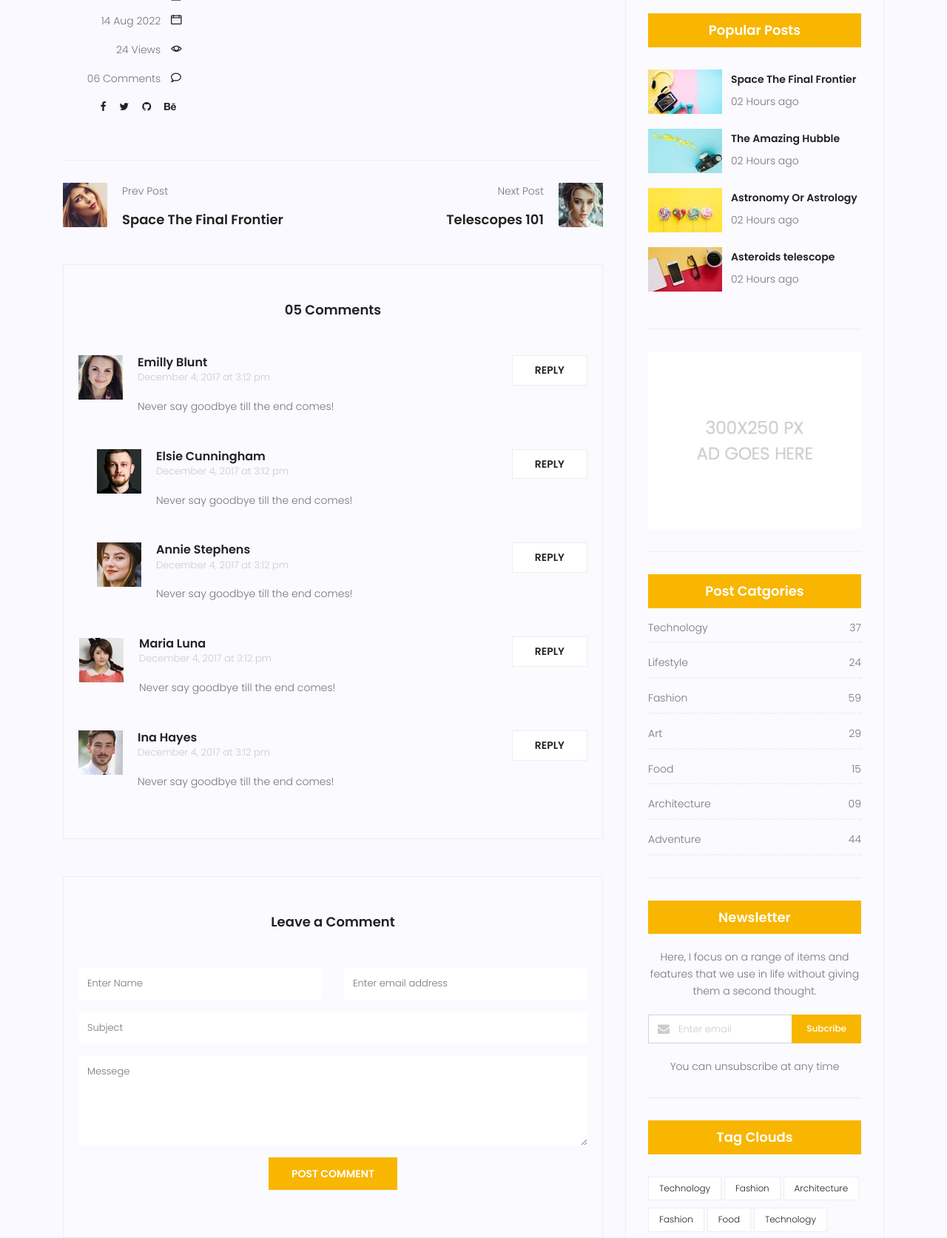
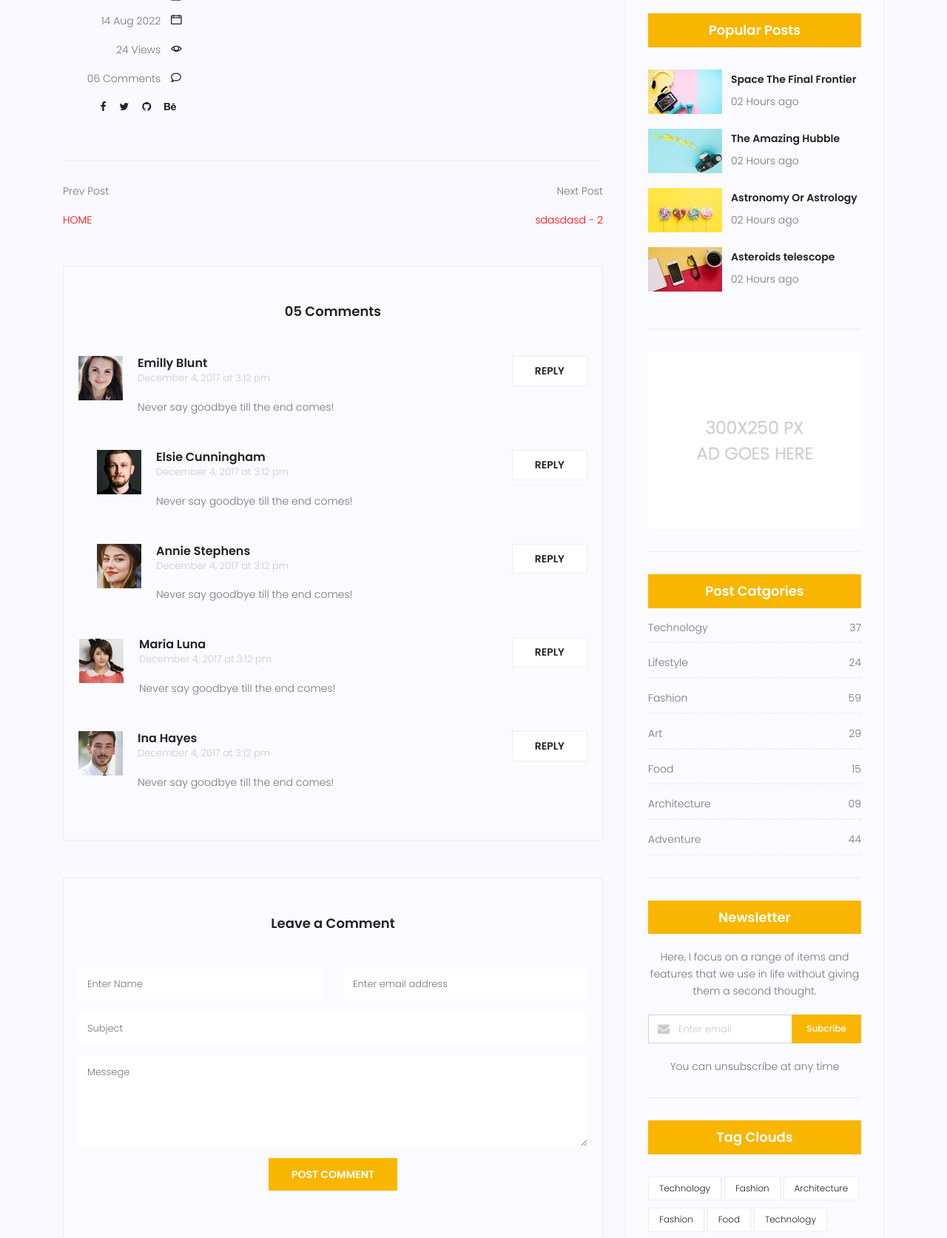
Before and after one commit to ArashDarabi9574/mysite-django, a Django app: page /blog/1 in a window 1280 px wide. Shown: the part 915-2588 px from the top of the page at 74% size. Run offline with Django 3.2, Linux system fonts and the light colour scheme; data comes from the database, SQL or seed files in the repository; both versions use the stored data as it was after the commit; parts of the project's set-up code (start-up, migrations or seed data) failed here and were passed over; some libraries are stand-ins or nearby versions.

Commit message:
next prev added

```diff
--- a/blog/views.py
+++ b/blog/views.py
@@ -10,11 +10,12 @@ def blog_view(response):
 
 
 def blog_single_view(response, pid):
-    posts = Post.objects.filter(status=1)
+    posts = Post.objects.filter(published_at__lte=datetime.datetime.now())
     post = get_object_or_404(posts, pk=pid, status=1)
     post.content_view +=1
     post.save()
-
-    context = {'post': post}
+    nextpost = Post.objects.filter(id__gt=post.pk ).order_by('pk').first()
+    prevpost = Post.objects.filter(id__lt=post.pk).order_by('pk').last()
+    context = {'post': post, 'nextpost': nextpost, 'prevpost': prevpost}
 
     return render(response, 'blog/blog-single.html', context)
--- a/templates/blog/blog-single.html
+++ b/templates/blog/blog-single.html
@@ -67,32 +67,30 @@
 					<div class="row">
 						<div
 							class="col-lg-6 col-md-6 col-12 nav-left flex-row d-flex justify-content-start align-items-center">
-							<div class="thumb">
-								<a href="#"><img class="img-fluid" src="{% static 'img/blog/prev.jpg' %}" alt=""></a>
-							</div>
-							<div class="arrow">
-								<a href="#"><span class="lnr text-white lnr-arrow-left"></span></a>
-							</div>
+
 							<div class="detials">
 								<p>Prev Post</p>
-								<a href="#">
-									<h4>Space The Final Frontier</h4>
-								</a>
+								{% if prevpost %}
+							<a style="color:rgb(255, 0, 0);" href="{{ STATIC_URL }}/blog/{{prevpost.id}}">{{prevpost}}
+							</a>
+							{% else %}
+							<a style="color:rgb(255, 0, 0);" href="{% url 'blog:index' %}"> HOME </a>
+							{% endif %}
 							</div>
 						</div>
 						<div
 							class="col-lg-6 col-md-6 col-12 nav-right flex-row d-flex justify-content-end align-items-center">
+
+
+
 							<div class="detials">
 								<p>Next Post</p>
-								<a href="#">
-									<h4>Telescopes 101</h4>
-								</a>
-							</div>
-							<div class="arrow">
-								<a href="#"><span class="lnr text-white lnr-arrow-right"></span></a>
-							</div>
-							<div class="thumb">
-								<a href="#"><img class="img-fluid" src="{% static 'img/blog/next.jpg' %}" alt=""></a>
+								{% if nextpost %}
+							<a style="color:rgb(255, 0, 0);" href="{{ STATIC_URL }}/blog/{{nextpost.id}}">{{nextpost}}
+							</a>
+							{% else %}
+							<a style="color:rgb(255, 0, 0);" href="{% url 'blog:index' %}"> Home </a>
+							{% endif %}
 							</div>
 						</div>
 					</div>
```
Also changed, not shown: db.sqlite3.
